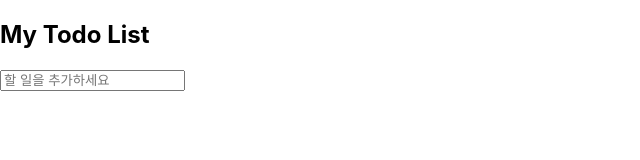
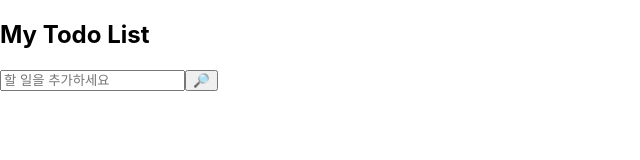
Before and after one commit to ChoiEunCheol/react-todo, a React (Create React App) app: page / in a window 1280 px wide. Shown: the top 160 px of the page, without its empty margins (0-640 px from the left). Built offline with nearby package versions, Linux system fonts and the light colour scheme.

Commit message:
버튼 하나 추가

```diff
--- a/src/component/Input.tsx
+++ b/src/component/Input.tsx
@@ -4,10 +4,13 @@ interface InputValue {
 
 function Input (){
     return (
+        <div>
         <input
         placeholder="할 일을 추가하세요"
         >
         </input>
+        <button title="submit" type="submit"> 🔎 </button>
+        </div>
     )
 }
 
```
